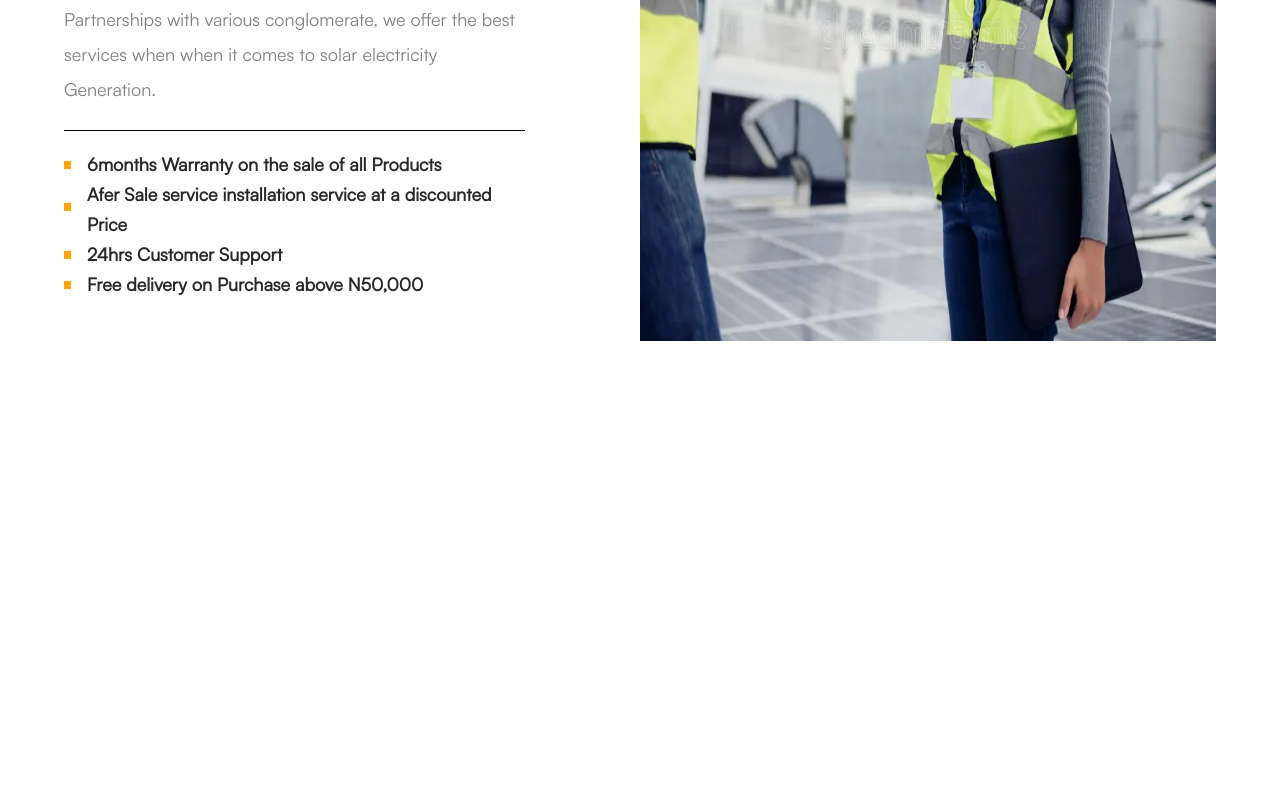
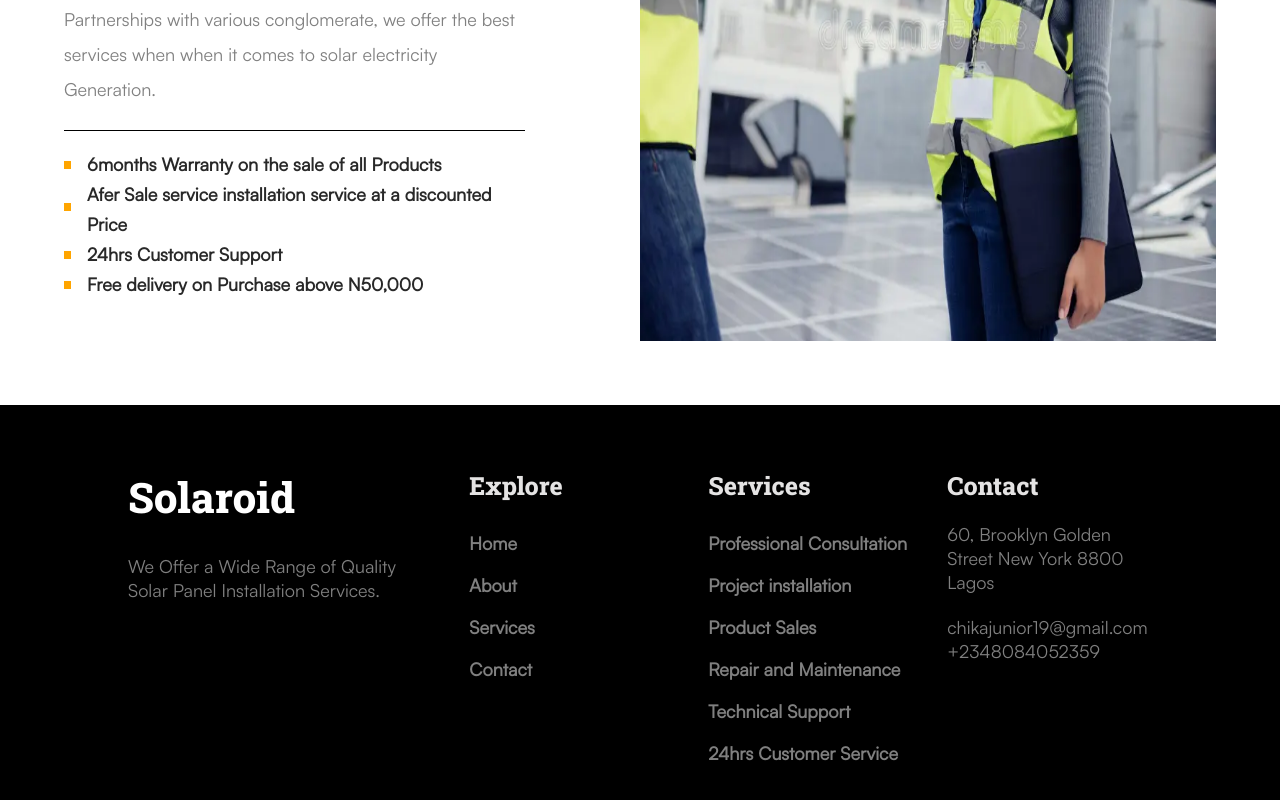
Before and after one commit to chiaka1996/solaroid, a Next.js app: page / in a window 1280 px wide. Shown: the part 4142-4942 px from the top of the page. Before the commit the page ends 4547 px from the top, so only its background shows below. Built offline with nearby package versions, Linux system fonts and the light colour scheme; a web font is replaced by a local one.

Commit message:
fixing vercel error

```diff
--- a/src/app/layout.tsx
+++ b/src/app/layout.tsx
@@ -16,17 +16,14 @@ export default function RootLayout({
 }) {
 
   return (
-    // <State>
+
     <html lang="en">
       <body style={Satoshi.style}>
-        <main>
-
+      <State>
         {children}
-         {/* <Footer /> */}
-
-         </main>
+      </State>
+         <Footer />
       </body>
     </html>
-  // </State>
   )
 }
```
